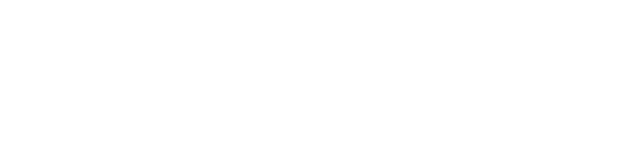
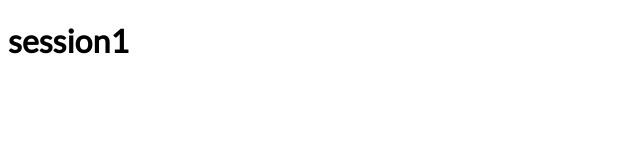
Before and after one commit to santhiyasri/HTMLandCSS_session1, a plain HTML site: page index.html in a window 1280 px wide. Shown: the whole page, without its empty margins (0-640 px from the left). Drawn offline with Linux system fonts and the light colour scheme.

Commit message:
Update index.html

```diff
--- a/index.html
+++ b/index.html
@@ -11,6 +11,6 @@
     <title>session1</title>
 </head>
 <body>
-
+    <h1>session1</h1>
 </body>
 </html>
```
